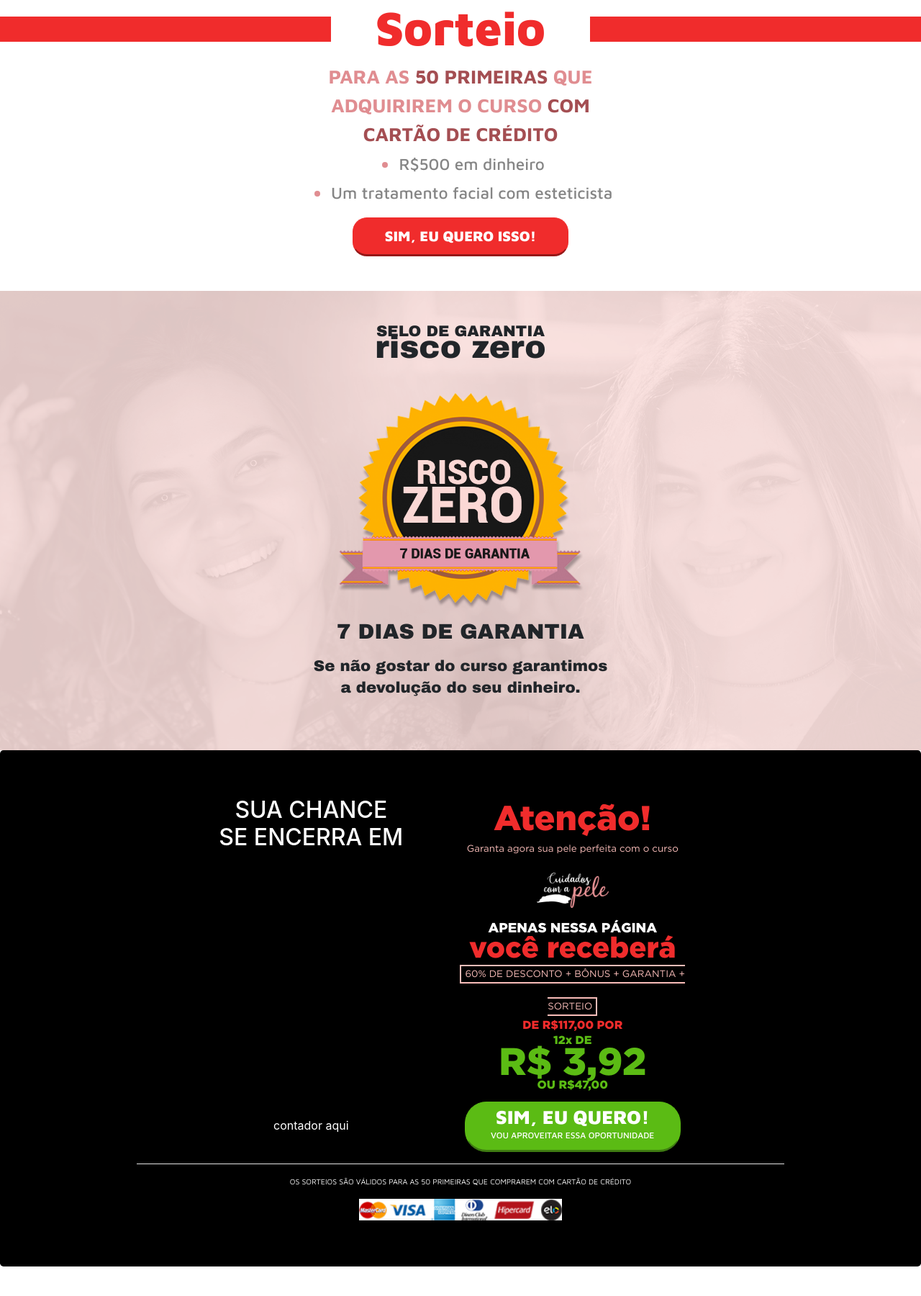
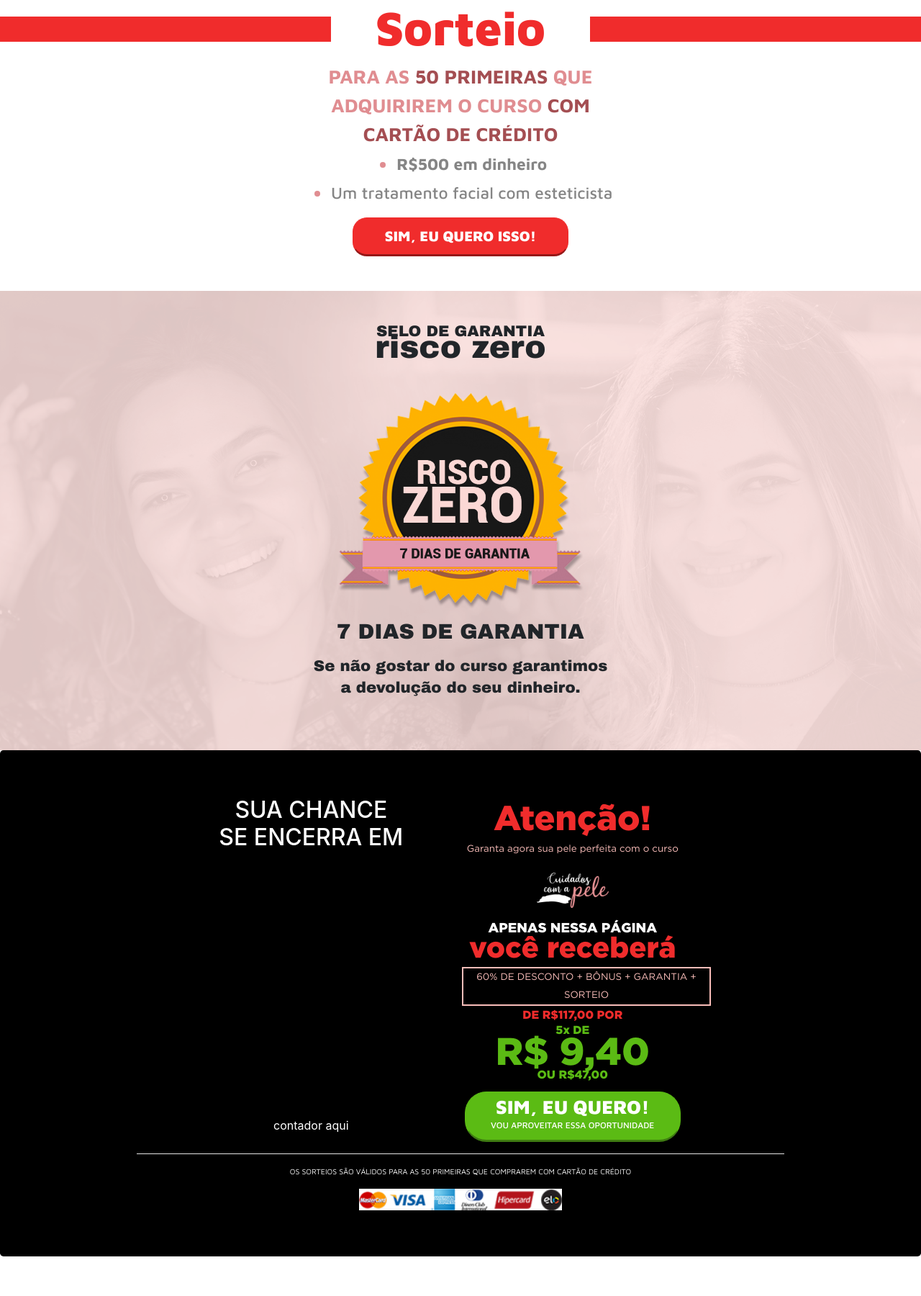
Before and after one commit to jvcalassio/jvcalassio.github.io, a PHP site: page / in a window 1280 px wide. Shown: the part 2107-3907 px from the top of the page at 72% size. Run offline with PHP 8.4, Linux system fonts and the light colour scheme.

Commit message:
pequenas alteracoes

```diff
--- a/landing-page/css/styles.css
+++ b/landing-page/css/styles.css
@@ -95,7 +95,7 @@
     padding-bottom: 10px;
     font-weight: 900;
     font-family: 'Maven Pro', sans-serif;
-    font-size: 20pt;
+    font-size: 15pt;
 }
 
 .btn-secondary:hover {
@@ -450,13 +450,19 @@
     color:white;
 }
 
-.seventh-block .part2 minibox{
+.seventh-block .part2 .minibox{
     font-family: 'Gotham Book', sans-serif;
     font-size: 10pt;
     color:var(--main-pink);
     border: 2px solid var(--main-pink);
-    padding: 5px 5px 5px 5px;
-    line-height: 45px;
+    /*padding: 5px 5px 5px 5px;*/
+    line-height: 25px;
+    margin-bottom: 10px;
+    margin-top: 20px;
+    max-width:400px;
+    margin-left:10%;
+    padding-left:5px;
+    padding-right:5px;
 }
 
 .seventh-block .part2 .price-1 {
--- a/landing-page/index.html
+++ b/landing-page/index.html
@@ -27,7 +27,7 @@
             <div style="width: 360px;height: 240px; background-color:black">teste</div>
         </div>
         <br />
-        <a href="#" class="btn btn-primary spec">SIM, QUERO MINHA PELE PERFEITA<br /><font class="little-txt">SÓ HOJE - MENOS DE R$0,15 CENTAVOS POR DIA</font></a>
+        <a href="#" class="btn btn-secondary spec">SIM, QUERO MINHA PELE PERFEITA<br /><font class="little-txt">SÓ HOJE - MENOS DE R$0,31 CENTAVOS POR DIA</font></a>
     </div>
     <div class="second-block centering">
         <div class="container">
@@ -119,7 +119,7 @@
                     <svg height="24" width="24">
                         <circle cx="12" cy="12" r="4" fill="#e08d91" />
                     </svg>
-                    <font class="sorteio-txt-listing">R$500 em dinheiro</font>
+                    <font class="sorteio-txt-listing"><b>R$500 em dinheiro</b></font>
                     <br />
                     <svg height="24" width="24">
                         <circle cx="12" cy="12" r="4" fill="#e08d91" />
@@ -175,12 +175,12 @@
                 <img src="img/logo-2.png" width="100px" class="mt-3 mb-3"/> <!-- alt="cuidados com a pele" -->
                 <h3>APENAS NESSA PÁGINA</h3>
                 <h1 style="font-size:30pt;line-height:15px;">você receberá</h1>
-                <minibox>60% DE DESCONTO + BÔNUS + GARANTIA + SORTEIO</minibox>
+                <div class="minibox">60% DE DESCONTO + BÔNUS + GARANTIA + SORTEIO</div>
                 <p class="price-1">DE R$117,00 POR</p>
-                <p class="price-2">12x DE</p>
-                <p class="price-3">R$ 3,92</p>
+                <p class="price-2">5x DE</p>
+                <p class="price-3">R$ 9,40</p>
                 <p class="price-4">OU R$47,00</p>
-                <a href="#" class="btn btn-secondary spec">SIM, EU QUERO!<br /><font class="little-txt">VOU APROVEITAR ESSA OPORTUNIDADE</font></a>
+                <a href="#" class="btn btn-secondary spec"><font style="font-size: 20pt;">SIM, EU QUERO!</font><br /><font class="little-txt">VOU APROVEITAR ESSA OPORTUNIDADE</font></a>
             </div>
         </div>
         <hr />
```
